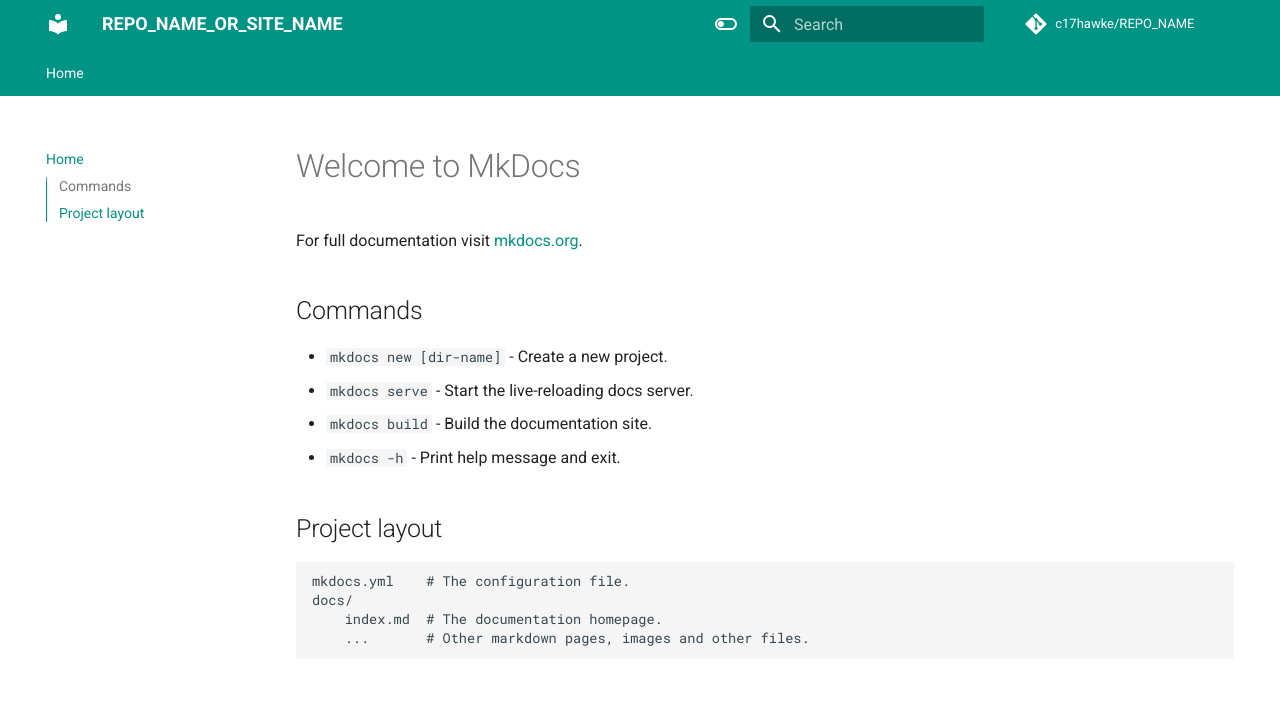
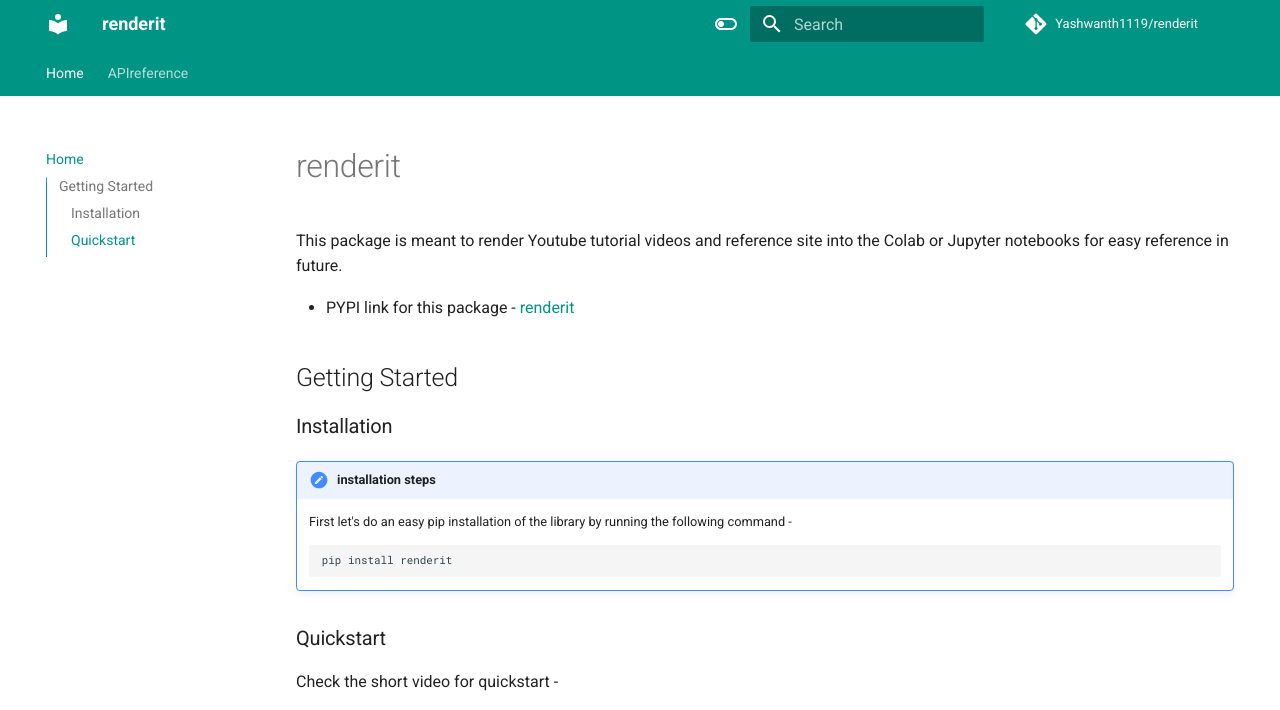
Before and after one commit to Yashwanth1119/renderit_v0.0.4, an MkDocs documentation site: the page built from docs/index.md, in a window 1280 px wide and 1122 px high. Shown: the top 710 px of the window. Built offline with MkDocs 1.6.1 and Material for MkDocs 9.7.7, drawn with Linux system fonts in a browser that asks for light colours; comment, search, counter and statistics services are not loaded; some of the changed text lies outside the part shown; grey boxes are pictures that could not be loaded.

Commit message:
documentation updated

````diff
--- a/docs/index.md
+++ b/docs/index.md
@@ -1,17 +1,21 @@
-# Welcome to MkDocs
+# renderit
 
-For full documentation visit [mkdocs.org](https://www.mkdocs.org).
+This package is meant to render Youtube tutorial videos and reference site into the Colab or Jupyter notebooks for easy reference in future.
 
-## Commands
+- PYPI link for this package - [renderit](https://pypi.org/project/renderit/)
 
-* `mkdocs new [dir-name]` - Create a new project.
-* `mkdocs serve` - Start the live-reloading docs server.
-* `mkdocs build` - Build the documentation site.
-* `mkdocs -h` - Print help message and exit.
+## Getting Started
 
-## Project layout
+### Installation
 
-    mkdocs.yml    # The configuration file.
-    docs/
-        index.md  # The documentation homepage.
-        ...       # Other markdown pages, images and other files.
+!!! note "installation steps"
+    First let's do an easy pip installation of the library by running the following command -
+    ```bash
+    pip install renderit
+    ```
+
+
+### Quickstart
+Check the short video for quickstart -
+
+<iframe width="560" height="315" src="https://www.youtube.com/embed/PIzS0OB0qNU" title="YouTube video player" frameborder="0" allow="accelerometer; autoplay; clipboard-write; encrypted-media; gyroscope; picture-in-picture" allowfullscreen></iframe>
--- a/mkdocs.yml
+++ b/mkdocs.yml
@@ -1,16 +1,17 @@
 # Project information
-site_name: REPO_NAME_OR_SITE_NAME
+site_name: renderit
 # defeine TOC or order of website-
 nav:
   - Home: index.md
+  - APIreference: APIreference.md
 
-site_author: Sunny Bhaveen Chandra
+site_author: Yashwanth Tumburu
 site_description: >-
-  DESCRIPTION
+  A library for rendering YouTube and reference sies in Jupyter notebooks
 
 # Repository
-repo_name: c17hawke/REPO_NAME
-repo_url: https://github.com/c17hawke/REPO_NAME
+repo_name: Yashwanth1119/renderit
+repo_url: https://github.com/Yashwanth1119/renderit
 
 # Configuration
 theme:
@@ -39,13 +40,11 @@ theme:
 extra:
   social:
     - icon: fontawesome/brands/github-alt
-      link: https://github.com/c17hawke
-    - icon: fontawesome/brands/twitter
-      link: https://twitter.com/c17hawke
+      link: https://github.com/Yashwanth1119
     - icon: fontawesome/brands/linkedin
-      link: https://linkedin.com/in/c17hawke
+      link: https://www.linkedin.com/in/tumburu-vijay-venkat-yashwanth-2b559021b/
     - icon: fontawesome/brands/instagram
-      link: https://www.instagram.com/c17hawke/
+      link: https://www.instagram.com/yashwanth_tumburu/
 
 extra_javascript:
   - javascripts/mathjax.js
@@ -71,4 +70,4 @@ plugins:
   - search
 
 copyright: |
-  &copy; 2022 <a href="https://github.com/c17hawke"  target="_blank" rel="noopener">Sunny Bhaveen Chandra</a>
+  &copy; 2023 <a href="https://github.com/Yashwanth1119"  target="_blank" rel="noopener">Yashwanth Tumburu</a>
````
Also changed, not shown: docs/APIreference.md (added, +42 -0 lines), 1 other file.
